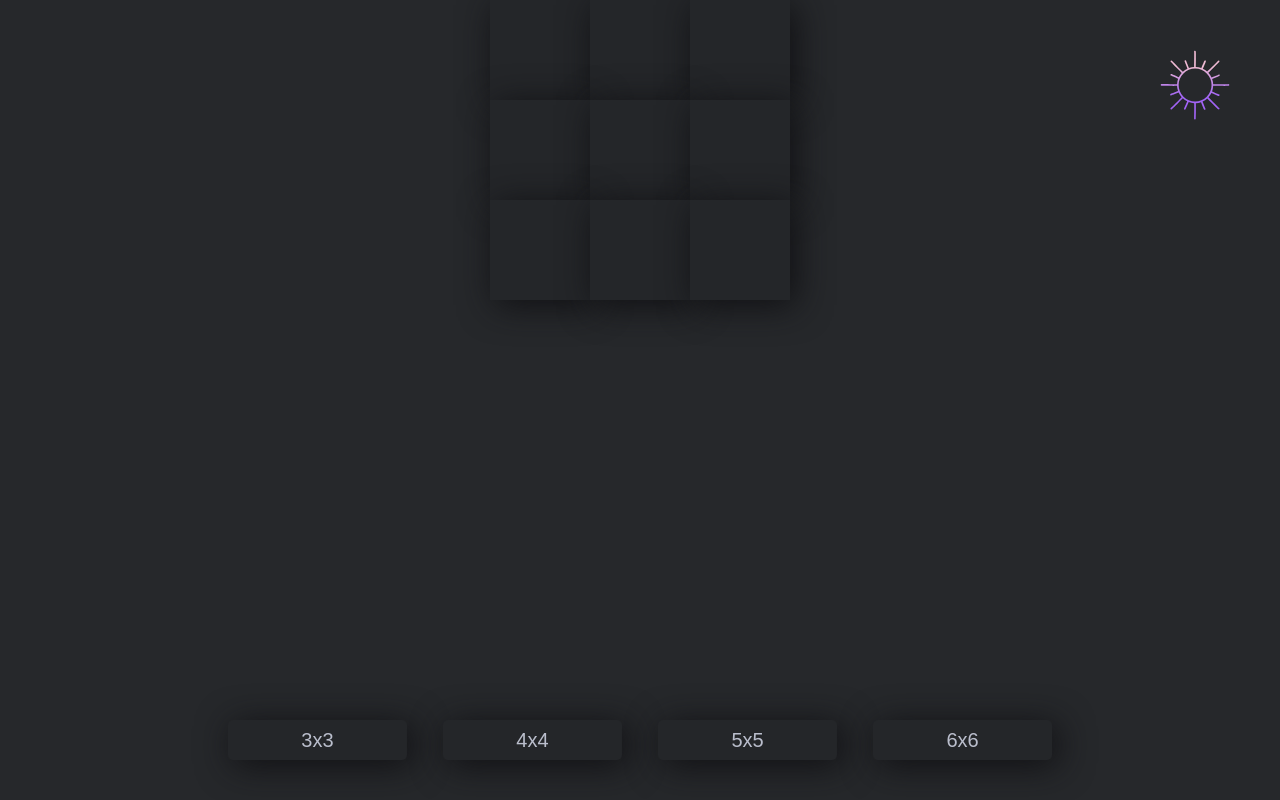
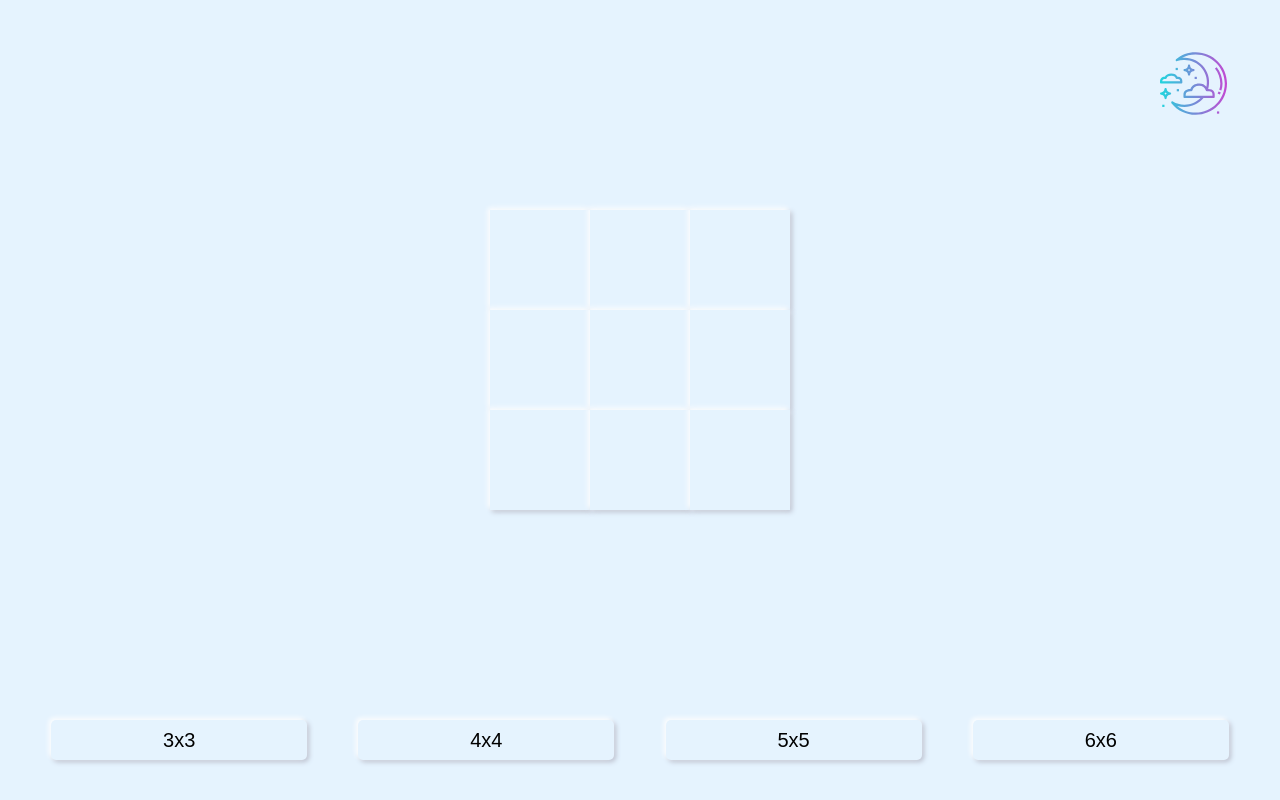
Before and after one commit to Spllit/Tic-Tac-Toe, a plain HTML site: page index.html in a window 1280 px wide. Both pictures are taken after a click on the element 1195 px from the left and 85 px from the top of the page. Drawn offline with Linux system fonts and the light colour scheme.

Commit message:
Add files via upload

```diff
--- a/script.js
+++ b/script.js
@@ -5,12 +5,16 @@ const ex = '<img src="img/x.svg">'
 let popUp = document.querySelector('.pop-up')
 let popUpWinnerImg = document.querySelector('.pop-up__body_img')
 let popUpWinnerTitle = document.querySelector('.winner')
-let size = 3
 let turn = true;
 let move = 0
 
+
+
 function drawField(){
     const area = document.querySelector('.area')
+    if(size === null){
+        size = 3
+    }
     area.innerHTML = ''
     for(let i = 0; i < size; i++){
         area.innerHTML += '<div class="area__row">'
@@ -70,6 +74,7 @@ function buildField() {
         field.push([])
         for(let k = 0; k < size; k++){
             field[i].push(row[i].children[k])
+
         }
     }
     return field
@@ -193,28 +198,40 @@ function diagonalToBottom(){
         maxLength--
     }
 }
-
-function switchTheme() {
+    function checkTheme() {
+        let status = getLocalData('status')
+        let toggle = document.querySelector('.theme')
+        if (status === null) {
+            status = true
+            updateStorage('status', status)
+        }
+        console.log(status)
+        switchTheme(status, toggle)
+      toggle.addEventListener('click', () => {
+          status = !status
+          updateStorage('status', status)
+          switchTheme(status, toggle)
+      })
+    }
+    function switchTheme(status, toggle){
+        let size = document.querySelector('.size')
         let wrapper = document.querySelector('.wrapper')
-    let status = true
-    let toggle = document.querySelector('.theme')
-    let size = document.querySelector('.size')
-    toggle.addEventListener('click', () => {
         if(status){
-        status = !status
             toggle.children[0].src = 'img/sun.svg'
             wrapper.classList.add('wrapper--dark')
             popUp.classList.add('pop-up--dark')
             size.classList.add('size--dark')
         }
-    else if (status === false){
-        status = !status
+        else if (status == false) {
             toggle.children[0].src = 'img/moon.svg'
             wrapper.classList.remove('wrapper--dark')
             popUp.classList.remove('pop-up--dark')
             size.classList.remove('size--dark')
         }
-    })
+    }
+
+function updateSizeOfField(){
+    size = getLocalData('size')
 }
 
 function switchSize(){
@@ -222,14 +239,22 @@ function switchSize(){
     buttons.forEach(btn => {
         btn.addEventListener('click', () => {
             size = +btn.dataset.size
+            updateStorage('size', size)
             drawField()
             buildField()
         })
     })
 }
 
+function updateStorage(key, value){
+    localStorage.setItem(key, JSON.stringify(value))
+}
+function getLocalData(key){
+    return JSON.parse(localStorage.getItem(key))
+}
+updateSizeOfField()
+checkTheme()
 drawField()
 touchListener()
 buildField()
-switchTheme()
 switchSize()
--- a/style.css
+++ b/style.css
@@ -7,8 +7,9 @@ body{
     height: 100vh;
 }
 .container{
-    display: flex;
-    justify-content: center;
+    display: grid;
+    place-content: center;
+    height: 90%;
     margin: 0 auto;
     border-radius: 10px;
 
@@ -151,6 +152,13 @@ body{
     display: flex;
     justify-content: space-evenly;
 }
+@media screen and (max-device-width: 1200px) {
+    .size__container{
+        width: 100%;
+        margin: 0;
+    }
+
+}
 .size__item{
     text-align: center;
     font-size: 20px;
```
Lines whose indentation alone changed are shown as unchanged.
